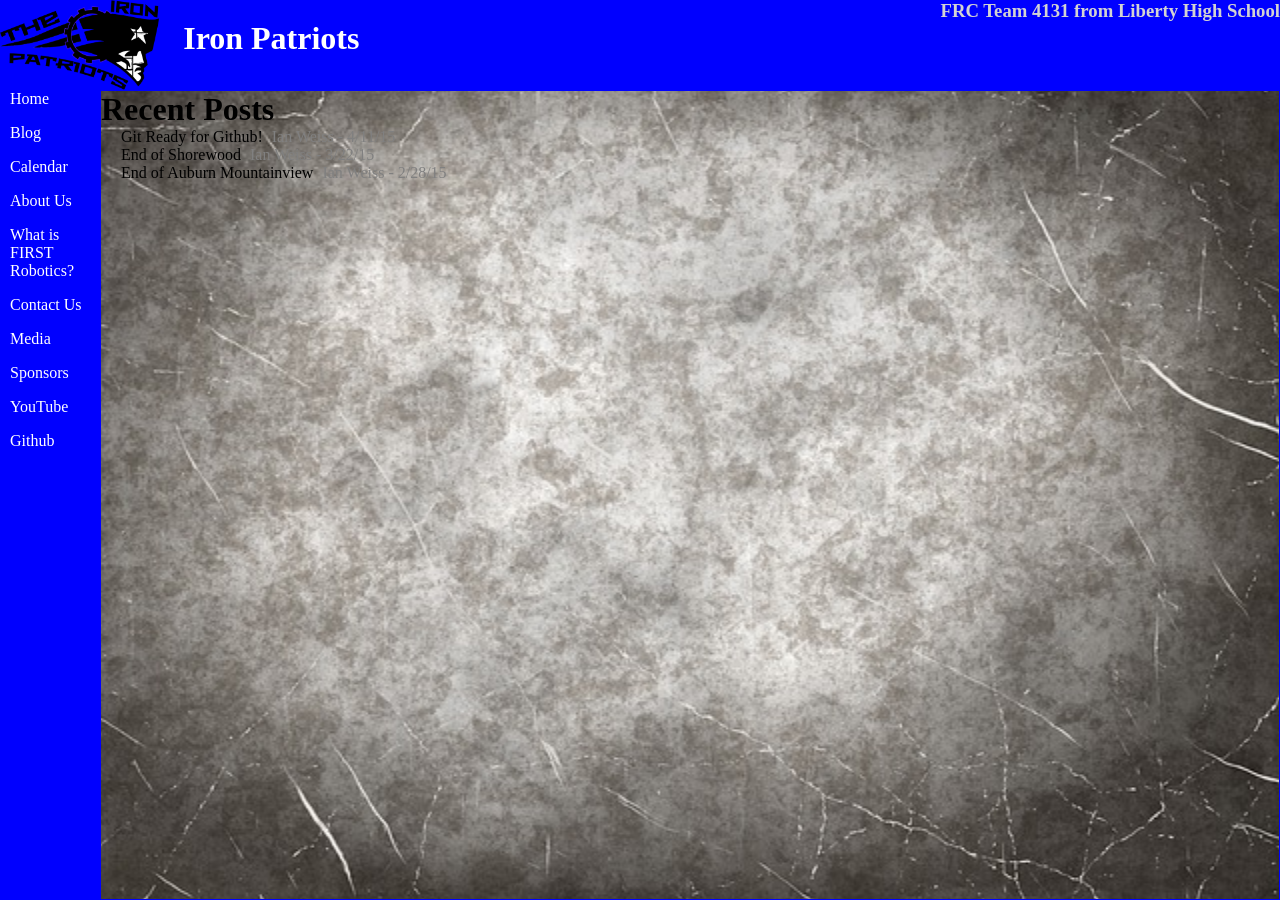
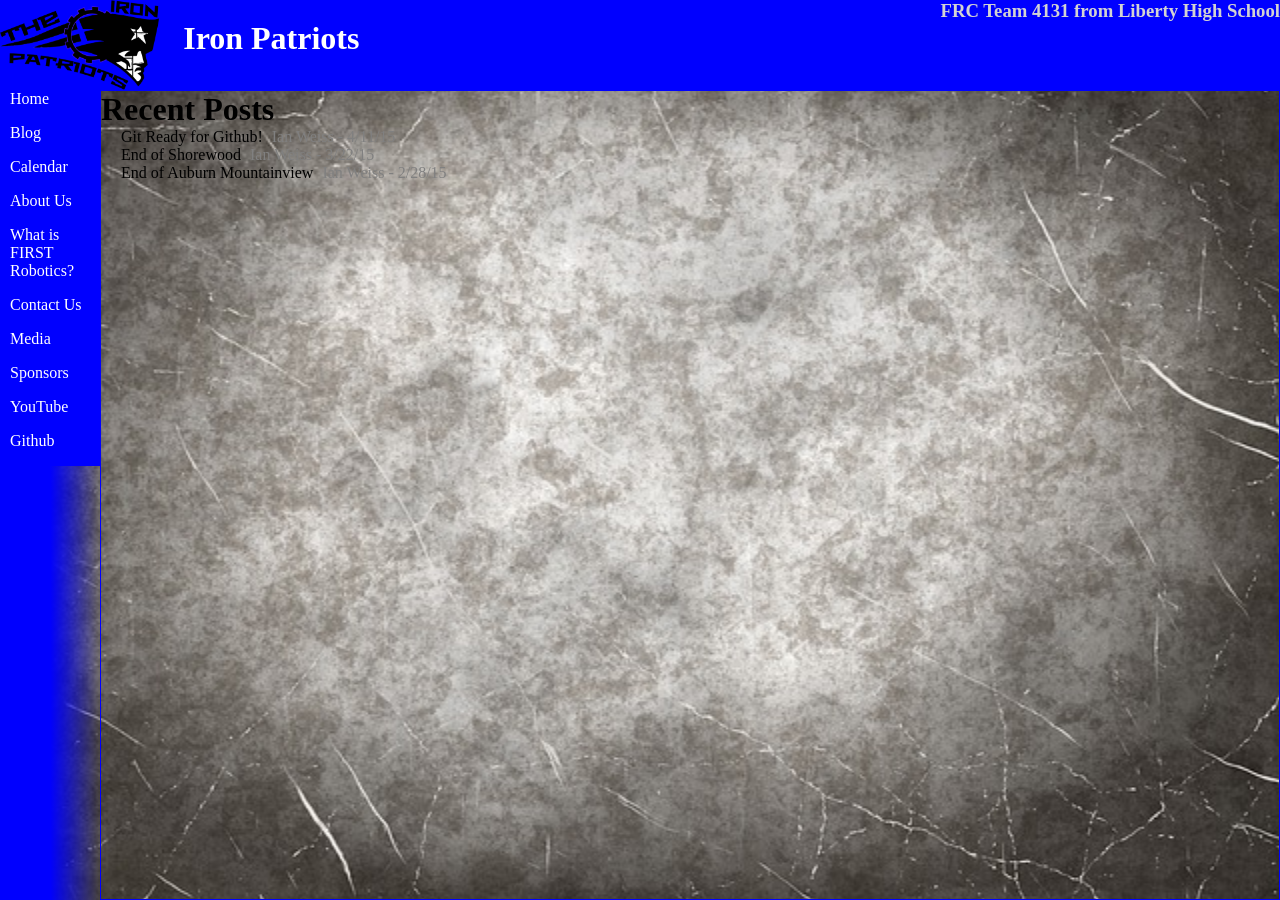
Before and after one commit to katiebugmoon/FRC4131.github.io, a Jekyll site: the page built from blog.html, in a window 1280 px wide. Built offline with Jekyll 4.4.1, drawn with Linux system fonts in a browser that asks for light colours; nearby versions of some CDN libraries.

Commit message:
Gradient sidebar

```diff
--- a/_includes/head.html
+++ b/_includes/head.html
@@ -1,5 +1,6 @@
 <head>
 	<title>{% if page.title %}{{ page.title }} - {{ site.title }}{% else %}{{ site.title }}{% endif %}</title>
+	<link rel="stylesheet" type="text/css" href="/res/template.css"/>
 	<link rel="stylesheet" type="text/css" href="/res/main.css"/>
 	<script type="text/javascript" src="https://code.jquery.com/jquery-1.11.3.min.js"></script>
 	{% if page.stylesheet %}
--- a/_layouts/base.html
+++ b/_layouts/base.html
@@ -1,23 +1,23 @@
 <html>
 	{% include head.html %}
 	<body>
-		<div style="background:blue; color:white; width:100%; height:10%;">
+		<div id="header">
 			<img src="/res/img/logo.png" style="height:100%; vertical-align:middle;"/>
 			<h1 style="display:inline; padding-left:20px;">Iron Patriots</h1>
 			<h3 style="display:inline; color:lightgray; float:right;">FRC Team 4131 from Liberty High School</h3>
 		</div>
 		<div style="width:100%; height:90%;">
-			<div style="float:left; background:blue; color:white; width:100px; height:100%;">
-				<a class="sitelink" href="/">Home</a>
-				<a class="sitelink" href="/blog">Blog</a>
-				<a class="sitelink" href="/calendar">Calendar</a>
-				<a class="sitelink" href="/about">About Us</a>
-				<a class="sitelink" href="/first">What is FIRST Robotics?</a>
-				<a class="sitelink" href="/contact">Contact Us</a>
-				<a class="sitelink" href="/media">Media</a>
-				<a class="sitelink" href="/sponsorship">Sponsors</a>
-				<a class="sitelink" href="https://www.youtube.com/channel/UC4yU-32WIU4Czi8nTdSphrQ" target="_blank">YouTube</a>
-				<a class="sitelink" href="https://github.com/FRC4131" target="_blank">Github</a>
+			<div id="sidebar">
+				<a href="/">Home</a>
+				<a href="/blog">Blog</a>
+				<a href="/calendar">Calendar</a>
+				<a href="/about">About Us</a>
+				<a href="/first">What is FIRST Robotics?</a>
+				<a href="/contact">Contact Us</a>
+				<a href="/media">Media</a>
+				<a href="/sponsorship">Sponsors</a>
+				<a href="https://www.youtube.com/channel/UC4yU-32WIU4Czi8nTdSphrQ" target="_blank">YouTube</a>
+				<a href="https://github.com/FRC4131" target="_blank">Github</a>
 			</div>
 			<div style="width:calc(100% - 102px); height:calc(100% - 2px); border:1px solid blue; overflow:scroll;">
 				{{ content }}
--- a/res/main.css
+++ b/res/main.css
@@ -6,22 +6,6 @@ a, a:visited{
 }
 a:hover, a:active{
 	color:blue;
-}
-a.sitelink{
-	display:block;
-	text-decoration:none;
-	font-style:normal;
-	color:white;
-	padding-left:10px;
-	width:calc(100% - 10px);
-	padding-bottom:1em;
-	background:blue;
-}
-a.sitelink:hover{
-	background:green;
-}
-a.sitelink:active{
-	background:gray;
 }
 .post-title{
 	font-style:normal;/*Counteract links being italicized*/
--- /dev/null
+++ b/res/template.css
@@ -0,0 +1,30 @@
+#header{
+  background:blue;
+  width:100%;
+  height:10%;
+}
+#sidebar{
+  background: linear-gradient(90deg, blue 0%, blue 50%, rgba(0,0,1,0) 100%);
+  float:left;
+  width:100px;
+  height:100%;
+}
+#header, #sidebar{
+  color:white;
+}
+#sidebar > *{
+	display:block;
+	text-decoration:none;
+	font-style:normal;
+	color:white;
+	padding-left:10px;
+	width:calc(100% - 10px);
+	padding-bottom:1em;
+	background:blue;
+}
+#sidebar > *:hover{
+	background:green;
+}
+#sidebar > *:active{
+	background:gray;
+}
```
